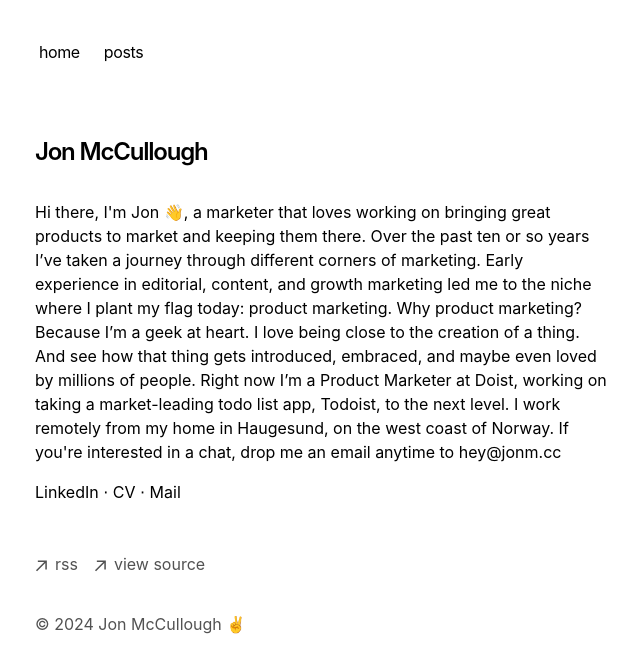
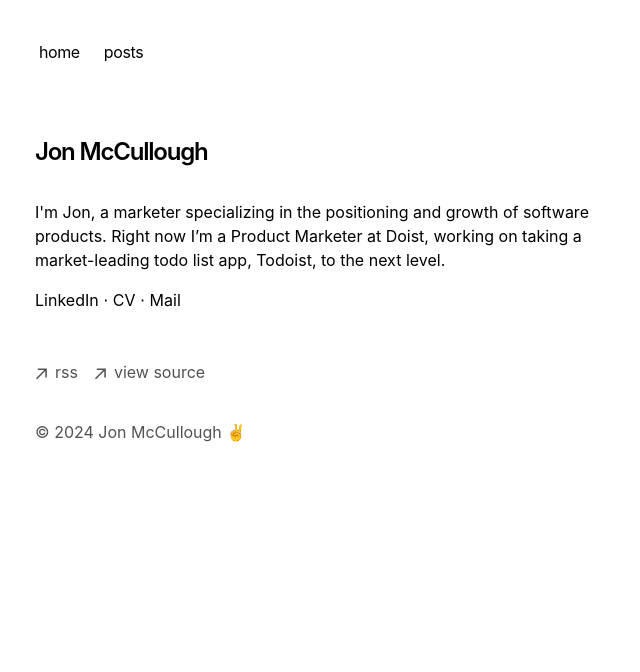
Before and after one commit to jonmccull/blog, a Next.js app: page / in a window 1280 px wide. Shown: the top 672 px of the page, without its empty margins (317-957 px from the left). Built offline with nearby package versions, Linux system fonts and the light colour scheme.

Commit message:
Bio update

```diff
--- a/app/page.tsx
+++ b/app/page.tsx
@@ -8,17 +8,7 @@ export default function Page() {
         Jon McCullough
       </h1>
       <p className="mb-4">
-        {`Hi there, I'm Jon 👋, a marketer that loves working on bringing great products to market and keeping them there.
-
-          Over the past ten or so years I’ve taken a journey through different corners of marketing. Early experience in editorial, content, and growth marketing led me to the niche where I plant my flag today: product marketing.
-
-          Why product marketing? Because I’m a geek at heart. I love being close to the creation of a thing. And  see how that thing gets introduced, embraced, and maybe even loved by millions of people.
-
-          Right now I’m a Product Marketer at Doist, working on taking a market-leading todo list  app, Todoist, to the next level.
-
-          I work remotely from my home in Haugesund, on the west coast of Norway.
-
-          If you're interested in a chat, drop me an email anytime to hey@jonm.cc`}
+        {`I'm Jon, a marketer specializing in the positioning and growth of software products. Right now I’m a Product Marketer at Doist, working on taking a market-leading todo list app, Todoist, to the next level.`}
       </p>
       <p className="mb-4">
         <a href="https://www.linkedin.com/in/jonmccullough/">LinkedIn</a> ⋅ <a href="/cv">CV</a> ⋅ <a href="mailto:hey@jonm.cc">Mail</a>
```
